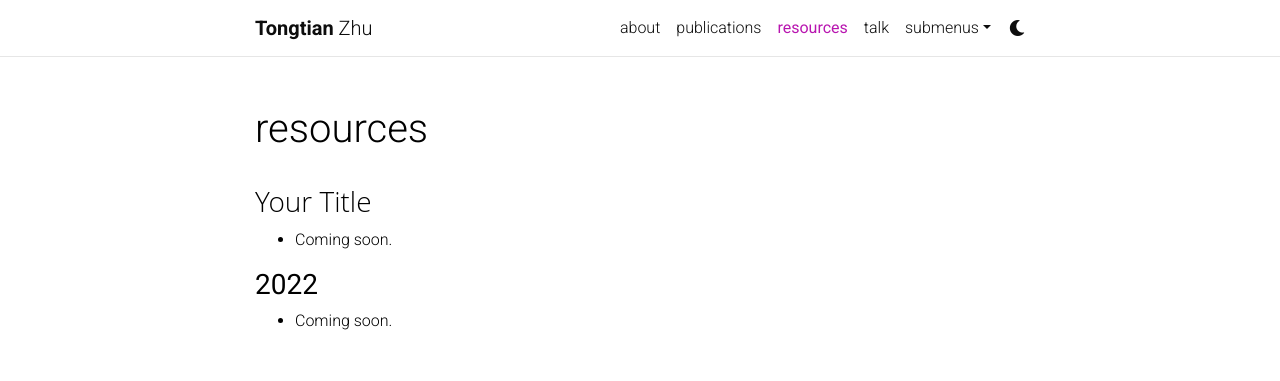
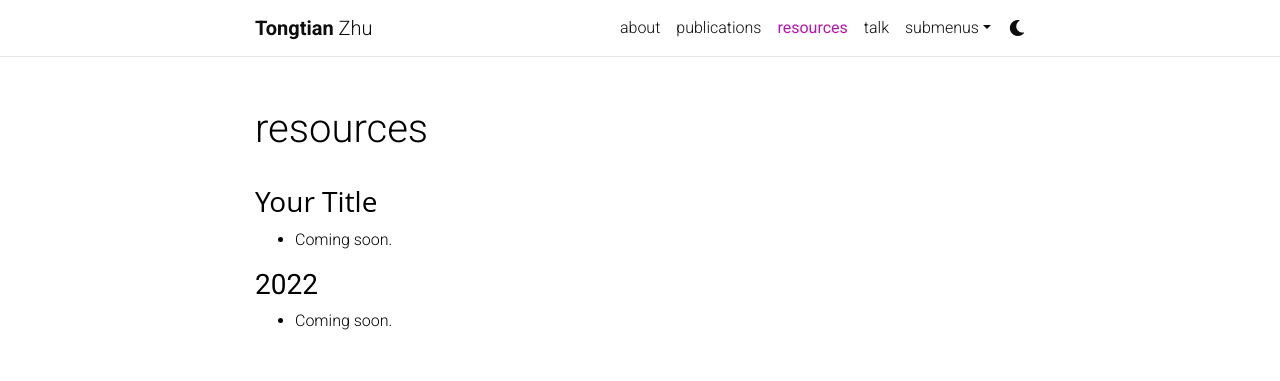
Before and after one commit to Raiden-Zhu/Raiden-Zhu.github.io, a Jekyll site: the page built from _pages/resources.md, in a window 1280 px wide. Shown: the top 381 px of the page. Built offline with Jekyll 4.4.1, drawn with Linux system fonts in a browser that asks for light colours; comment, search, counter and statistics services are not loaded; a style sheet for code colours, icons or effects is not loaded.

Commit message:
Update resources.md

```diff
--- a/_pages/resources.md
+++ b/_pages/resources.md
@@ -7,7 +7,7 @@ nav: true
 nav_order: 5
 ---
 
-### <span style="font-family: 'Open Sans';">Your Title</span>
+### <span style="font-family: 'Open Sans';"><b>Your Title</b></span>
 - Coming soon.
 
 ### <b>2022</b>
```
